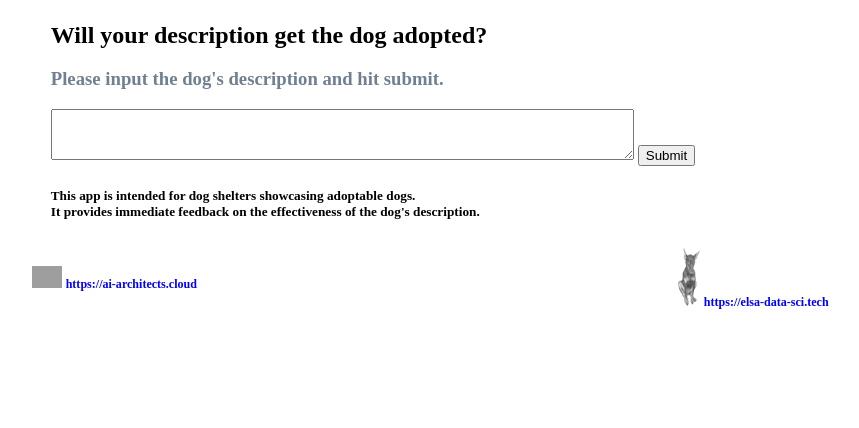
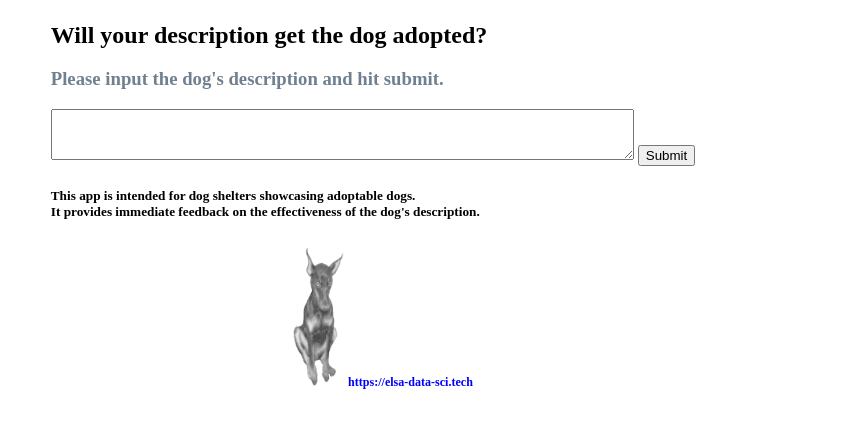
Before and after one commit to elsaVelazquez/faster-pet-adoption-app, a Flask app: page / in a window 1280 px wide. Shown: the part 263-691 px from the top of the page, without its empty margins (265-1124 px from the left). Run offline with Flask 2, Linux system fonts and the light colour scheme; parts of the project's set-up code (start-up, migrations or seed data) failed here and were passed over; some libraries are stand-ins or nearby versions; grey boxes are pictures that could not be loaded.

```diff
--- a/app/templates/predict.html
+++ b/app/templates/predict.html
@@ -314,10 +314,6 @@
       <tbody>
           <tr>
               <td style="text-align: center;">
-                  <img style="width: 4%;" src="static/img/ai-architects-logo.gif" >
-                  <a href="https://ai-architects.cloud/" target="_blank"><h6 style="color:blue;display:inline;">https://ai-architects.cloud</h6></a>
-              </td>
-              <td style="text-align: center;">
                   <img style="width: 4%;" src="static/img/favicon-nichi.png" >
                   <a href="https://www.elsa-data-sci.tech/" target="_blank"><h6 style="color:blue;display:inline;">https://elsa-data-sci.tech</h6></a>
               </td>
--- a/app/templates/submit.html
+++ b/app/templates/submit.html
@@ -241,10 +241,6 @@ A:hover { COLOR: #e9f5f2; TEXT-DECORATION: underline; font-weight: normal }
             <tbody>
                 <tr>
                     <td style="text-align: center;">
-                        <img width="4%" height="4%" src="static/img/ai-architects-logo.png" >
-                        <a href="https://ai-architects.cloud/"><h6 style="color:blue;display:inline;">https://ai-architects.cloud</h6></a>
-                    </td>
-                    <td style="text-align: center;">
                         <img width="4%" height="4%" src="static/img/favicon-nichi.png" >
                         <a href="https://www.elsa-data-sci.tech/"><h6 style="color:blue;display:inline;">https://elsa-data-sci.tech</h6></a>
                     </td>
```
